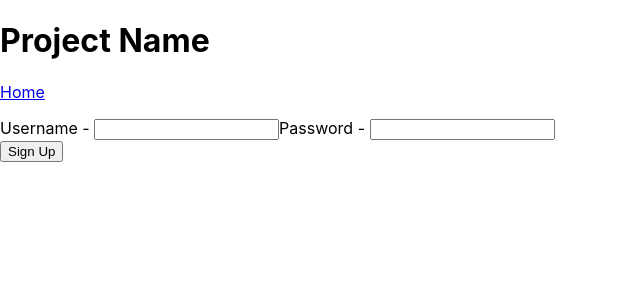
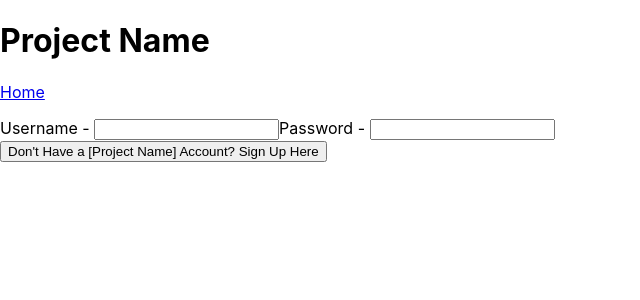
Before and after one commit to joowoonk/frontend-1, a React (Create React App) app in the folder frontend/: page /login in a window 1280 px wide. Shown: the top 300 px of the page, without its empty margins (0-640 px from the left). Built offline with nearby package versions, Linux system fonts and the light colour scheme.

Commit message:
Changed the text of the sign up button

```diff
--- a/frontend/src/components/LoginPage/LoginPage.js
+++ b/frontend/src/components/LoginPage/LoginPage.js
@@ -69,7 +69,7 @@ function LoginPage() {
 
 			<LoginForm values={formValues} onInputChange={onInputChange} errors={formErrors}/>
 			<Link to='/signup'>
-				<button>Sign Up</button>
+				<button>Don't Have a [Project Name] Account? Sign Up Here</button>
 			</Link>
 		</div>
 	);
```
